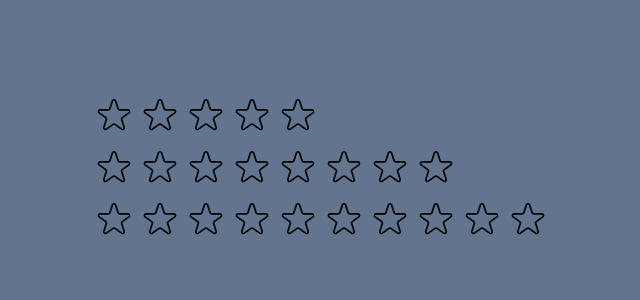
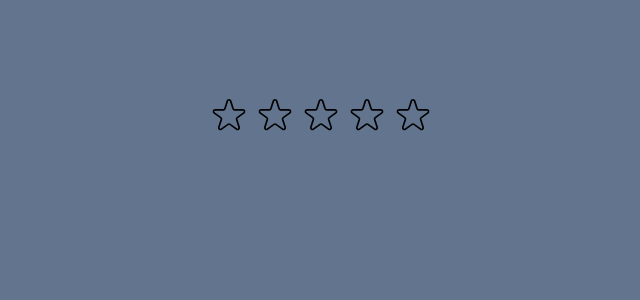
Before and after one commit to 01mehran/star-rating, a React (Vite) app: page / in a window 1280 px wide. Shown: the top 300 px of the page, without its empty margins (316-956 px from the left). Built offline with nearby package versions, Linux system fonts and the light colour scheme.

Commit message:
feat: implement show selected star by hover.

```diff
--- a/src/App.tsx
+++ b/src/App.tsx
@@ -5,8 +5,6 @@ function App() {
     <div className="h-dvh bg-slate-500 pt-24    ">
       <div className="flex flex-col space-y-3 items-start mx-auto w-fit">
         <StarRating />
-        <StarRating maxRate={8} />
-        <StarRating maxRate={10} />
       </div>
     </div>
   );
--- a/src/StarRating.tsx
+++ b/src/StarRating.tsx
@@ -7,10 +7,13 @@ type StarRatingProps = {
 type StarProps = {
   onRate?: () => void;
   full: boolean;
+  onHoverIn: () => void;
+  onHoverOut: () => void;
 };
 
 function StarRating({ maxRate = 5 }: StarRatingProps) {
   const [rating, setRating] = useState<number | null>(null);
+  const [tempRating, setTempRating] = useState<number | null>(null);
 
   const handleSetRating = (rate: number) => {
     setRating(rate);
@@ -23,23 +26,31 @@ function StarRating({ maxRate = 5 }: StarRatingProps) {
           <Star
             key={i}
             onRate={() => handleSetRating(i + 1)}
-            full={(rating ?? 0) >= i + 1}
+            full={tempRating ? tempRating >= i + 1 : (rating ?? 0) >= i + 1}
             // full={rating !== null && rating >= i + 1}
             // full={rating! >= i + 1}
+            // <Star key={i} onRate={() => setRating(i + 1)} />
+            onHoverIn={() => setTempRating(i + 1)}
+            onHoverOut={() => setTempRating(0)}
           />
-          // <Star key={i} onRate={() => setRating(i + 1)} />
         ))}
-        <span className="text-3xl">{rating ?? ""}</span>
+        <span className="text-3xl">{tempRating || rating || null}</span>
       </article>
     </div>
   );
 }
 
-function Star({ onRate, full }: StarProps) {
+function Star({ onRate, full, onHoverIn, onHoverOut }: StarProps) {
   return (
-    <span role="button" className="h-10 w-10 cursor-pointer" onClick={onRate}>
+    <span
+      role="button"
+      className="h-10 w-10 cursor-pointer"
+      onClick={onRate}
+      onMouseEnter={onHoverIn}
+      onMouseLeave={onHoverOut}
+    >
       {full ? (
-        //  Full stat;
+        //  Full star;
         <svg
           xmlns="http://www.w3.org/2000/svg"
           viewBox="0 0 20 20"
@@ -49,7 +60,7 @@ function Star({ onRate, full }: StarProps) {
           <path d="M9.049 2.927c.3-.921 1.603-.921 1.902 0l1.07 3.292a1 1 0 00.95.69h3.462c.969 0 1.371 1.24.588 1.81l-2.8 2.034a1 1 0 00-.364 1.118l1.07 3.292c.3.921-.755 1.688-1.54 1.118l-2.8-2.034a1 1 0 00-1.175 0l-2.8 2.034c-.784.57-1.838-.197-1.539-1.118l1.07-3.292a1 1 0 00-.364-1.118L2.98 8.72c-.783-.57-.38-1.81.588-1.81h3.461a1 1 0 00.951-.69l1.07-3.292z" />
         </svg>
       ) : (
-        //  Empty starl
+        //  Empty star
         <svg
           xmlns="http://www.w3.org/2000/svg"
           fill="none"
```
